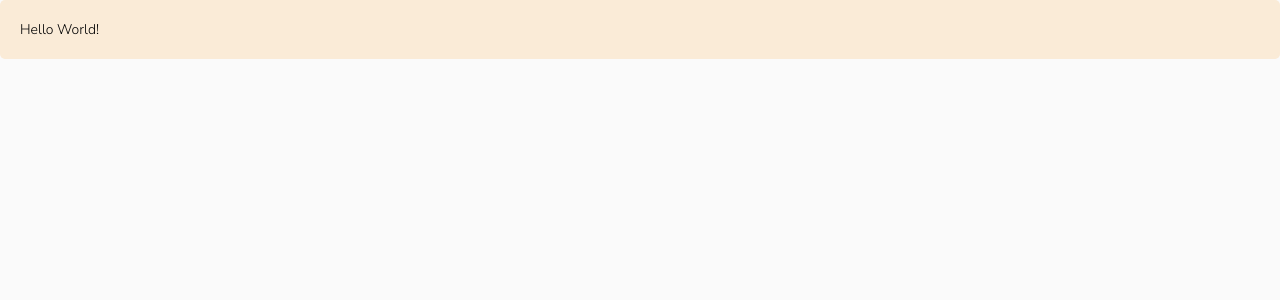
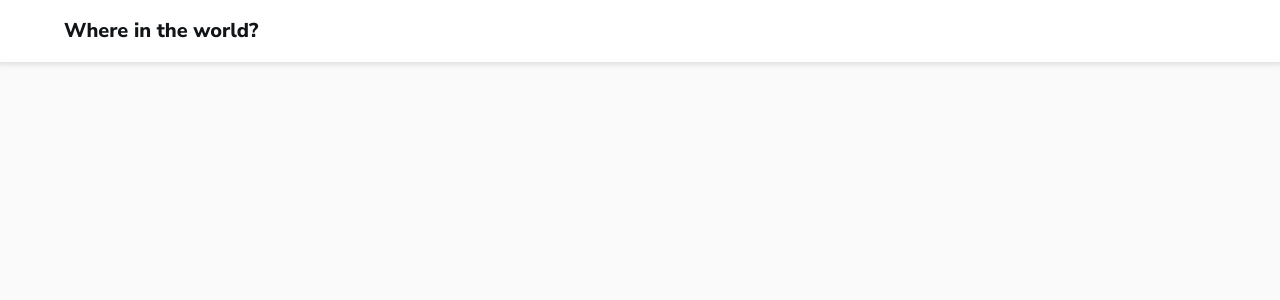
Before and after one commit to Vysakh-T/rest-countries-api-with-color-theme-switcher, a Vue app: page / in a window 1280 px wide. Shown: the top 300 px of the page. Built offline with nearby package versions, Linux system fonts and the light colour scheme.

Commit message:
add component placeholders

```diff
--- a/src/assets/base.css
+++ b/src/assets/base.css
@@ -22,10 +22,10 @@
 @media (prefers-color-scheme: dark) {
   :root {
     /* Dark Mode */
-    --color-background: var(--very-dark-blue-1);
+    /* --color-background: var(--very-dark-blue-1);
     --color-text: var(--white);
     --color-elements: var(--dark-blue);
-    --color-input: var(--very-light-gray);
+    --color-input: var(--very-light-gray); */
   }
 }
 
--- /dev/null
+++ b/src/components/Header.vue
@@ -0,0 +1,17 @@
+<template>
+    <header>
+        <h1>Where in the world?</h1>
+    </header>
+</template>
+
+<style lang="scss" scoped>
+    header {
+        background-color: var(--white);
+        padding: 2vh 5vw;
+        box-shadow: 0 1px 5px 2px rgba(0,0,0,0.1);
+        h1 {
+            font-weight: 800;
+            font-size: 20px;
+        }
+    }
+</style>
--- a/src/views/HomeView.vue
+++ b/src/views/HomeView.vue
@@ -1,21 +1,10 @@
-<!-- <script setup>
-</script> -->
+<script setup>
+  import HeaderVue from '../components/Header.vue';
+</script>
 
 <template>
-  <main>
-    <p>
-      Hello World!
-    </p>
-  </main>
+  <HeaderVue/>
 </template>
 
 <style lang="scss" scoped>
-main {
-  p {
-    background-color: antiquewhite;
-    border-radius: 5px;
-    padding: 20px;
-    color: black;
-  }
-}
 </style>
```
Also changed, not shown: src/assets/logo.svg (deleted), src/components/CountryCard.vue (added), src/components/FilterDropDown.Vue (added), src/components/HeaderButton.vue (added), src/components/SearchBox.vue (added).
